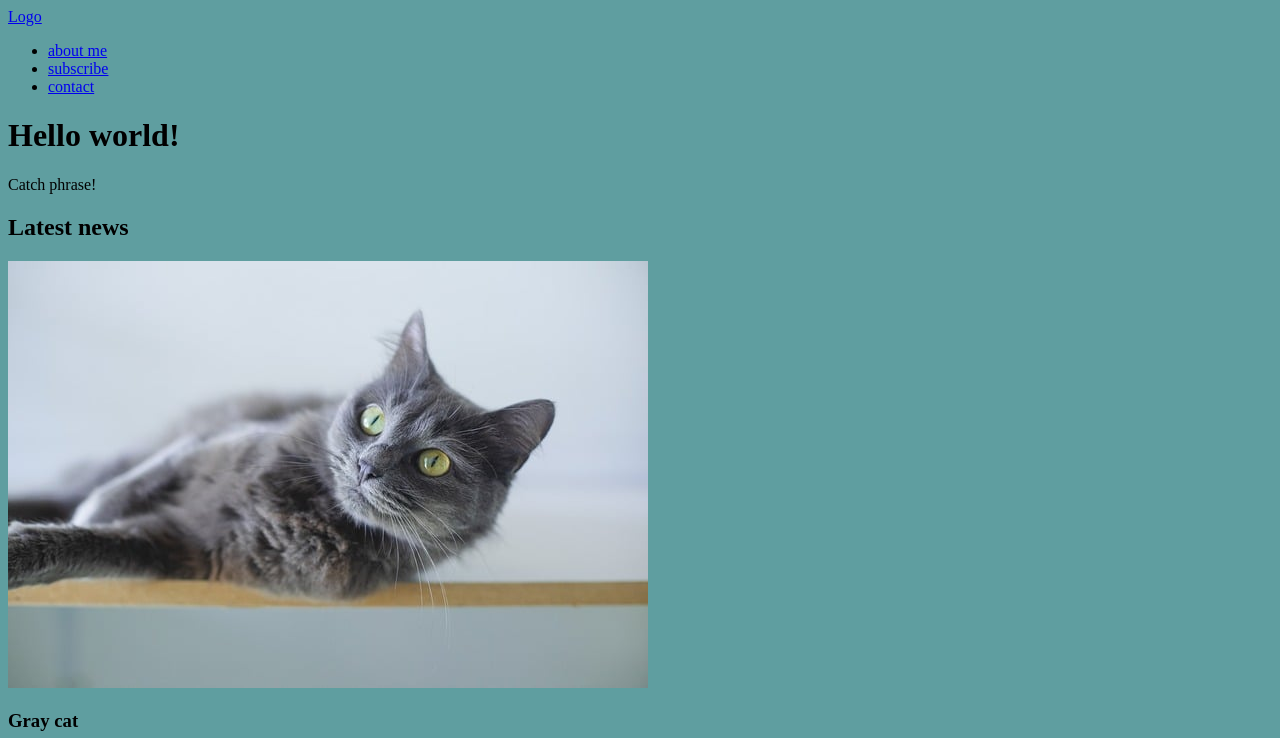
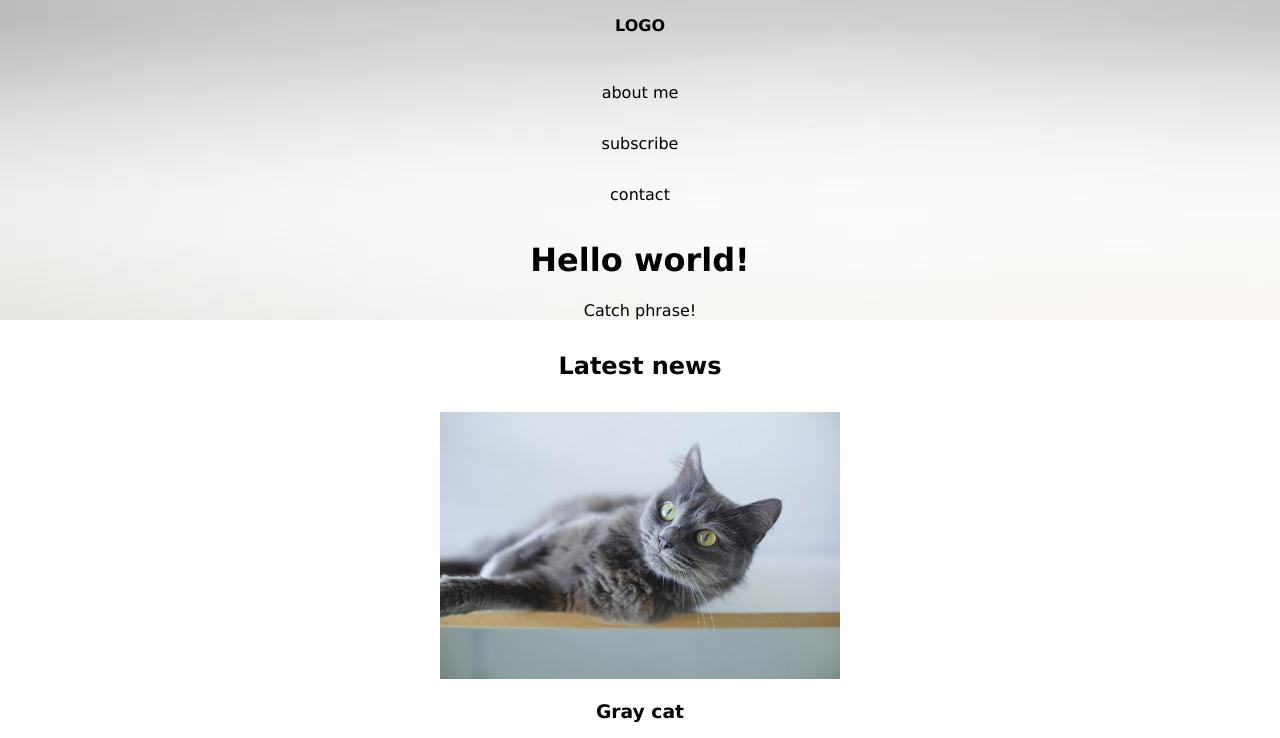
Before and after one commit to Cosmic-Flame/webutvikling, a plain HTML site: page HTML-OG-CSS/index.html in a window 1280 px wide. Shown: the top 738 px of the page. Drawn offline with Linux system fonts and the light colour scheme.

Commit message:
Added more css

```diff
--- a/HTML-OG-CSS/index.html
+++ b/HTML-OG-CSS/index.html
@@ -10,7 +10,7 @@
         <header>
             <nav>
                 <span>
-                    <a href="index.html">Logo</a>
+                    <a href="index.html" id="logo">Logo</a>
                 </span>
                 <ul>
                     <li><a href="about.html">about me</a></li>
@@ -87,7 +87,7 @@
             <h3>Subscribe</h3>
             <form>
                 <label for="email-signup">Email for newsletter signup</label>
-                <input type="text" id="email-signup">
+                <input type="text" placeholder="someone@example.com" id="email-signup">
                 <input type="submit" value="Sign up">
             </form>
         </section>
@@ -101,9 +101,9 @@
                 </ul>
             </nav>
             <ul id="social-icons">
-                <li>f</li>
-                <li>y</li>
-                <li>d</li>
+                <li>k</li> <!--Kuaishou-->
+                <li>y</li> <!--Youtube-->
+                <li>s</li> <!--Snapchat-->
             </ul>
         </footer>
 
--- a/HTML-OG-CSS/style.css
+++ b/HTML-OG-CSS/style.css
@@ -1,3 +1,51 @@
-body{
-    background-color:cadetblue;
+body {
+    font-family: Verdana, Arial, Helvetica, Geneva, Tahoma, sans-serif;
+    margin: 0;
 }
+
+/* CSS for header and nav */
+
+header {
+    text-align: center;
+    background-image: url("img/rocks-8208314_640.jpg");
+    background-size: cover;
+    background-repeat: no-repeat;
+    padding: 0, 0, 1rem, 0;
+}
+
+header nav ul {
+    margin: 1rem 0 0 0;
+    padding: 0;
+}
+
+#logo {
+    font-weight: 900;
+    text-transform: uppercase;
+
+}
+
+nav a {
+    text-decoration: none;
+    color: #000000;
+    padding: 1rem;
+    display: inline-block;
+}
+
+main {
+    text-align: center;
+}
+
+main section h2 {
+    margin: 2rem 0;
+}
+
+article {
+    max-width: 400px;
+    min-width: 250px;
+    width: 100%;
+    margin: 0 auto;
+}
+
+main section article img {
+    width: 100%;
+}
```
